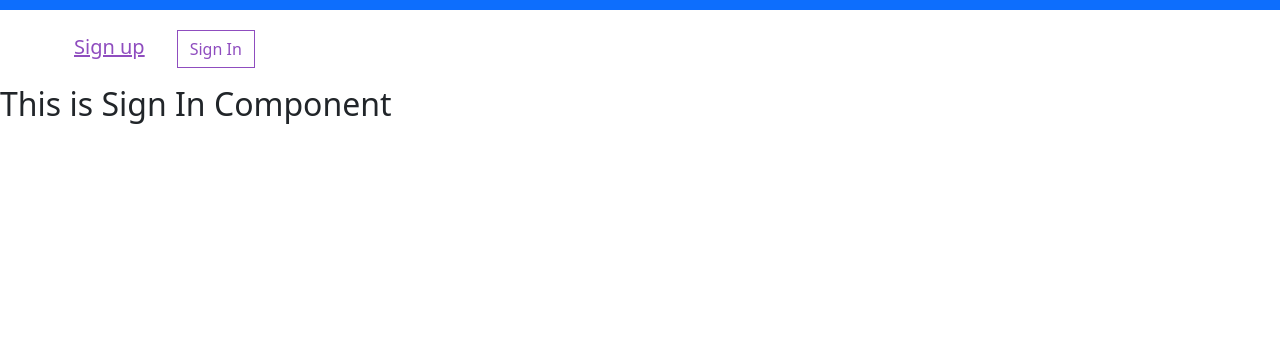
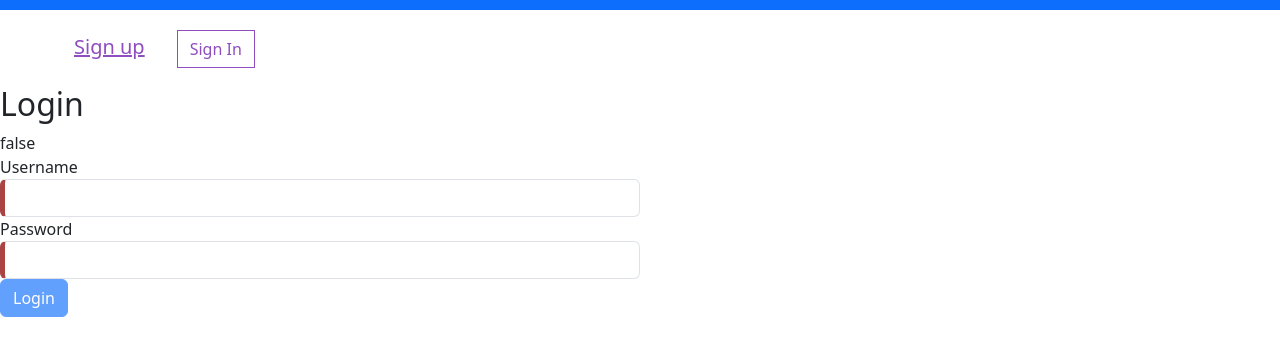
Before and after one commit to yuexine/loafer, an Angular app in the folder frontend/src/main/webapp/: page /signin in a window 1280 px wide. Shown: the top 356 px of the page. Built offline with nearby package versions, Linux system fonts and the light colour scheme.

Commit message:
add Login page

```diff
--- a/frontend/src/main/webapp/src/app/sign/sign-in.component.ts
+++ b/frontend/src/main/webapp/src/app/sign/sign-in.component.ts
@@ -1,10 +1,19 @@
 import {Component} from "@angular/core";
+import {User} from "./user";
 
 @Component({
-  template: `
-    <h2>This is Sign In Component</h2>
-  `
+  // template: `
+  //   <h2>This is Sign In Component</h2>
+  // `
+  templateUrl: './sign-in.html',
+  styleUrls: ['./sign-in.css']
 })
 
 export class SignInComponent {
+
+  model = new User();
+
+  onSubmit() {
+    console.log(JSON.stringify(this.model));
+  }
 }
--- /dev/null
+++ b/frontend/src/main/webapp/src/app/sign/sign-in.css
@@ -0,0 +1,7 @@
+.ng-valid[required], .ng-valid.require {
+  border-left: 5px solid #42A948;
+}
+
+.ng-invalid:not(form)  {
+  border-left: 5px solid #a94442;
+}
--- /dev/null
+++ b/frontend/src/main/webapp/src/app/sign/sign-in.html
@@ -0,0 +1,21 @@
+<div>
+  <div class="col-md-6 col-md-offset-3">
+    <h2>Login</h2>
+    <form method="post" (ngSubmit)="onSubmit()" #loginForm="ngForm">
+      {{loginForm.valid}}
+      <div name="form" class="form-group">
+        <label for="username">Username</label>
+        <input type="text" class="form-control" id="username" name="username" [(ngModel)]="model.username" #name="ngModel" required/>
+        <div [hidden]="name.pristine || name.valid" class="alert alert-danger">Username is required</div>
+      </div>
+      <div class="form-group">
+        <label for="password">Password</label>
+        <input type="password" class="form-control" name="password" id="password" [(ngModel)]="model.password" #password="ngModel" required />
+        <div [hidden]="password.pristine || password.valid" class="alert alert-danger">Password is required</div>
+      </div>
+      <div class="form-group">
+        <button [disabled]="!loginForm.valid" type="submit" class="btn btn-primary">Login</button>
+      </div>
+    </form>
+  </div>
+</div>
--- /dev/null
+++ b/frontend/src/main/webapp/src/app/sign/user.ts
@@ -0,0 +1,7 @@
+export class User{
+  constructor(
+    public id?: number,
+    public username?: string,
+    public password?: string
+  ){}
+}
```
